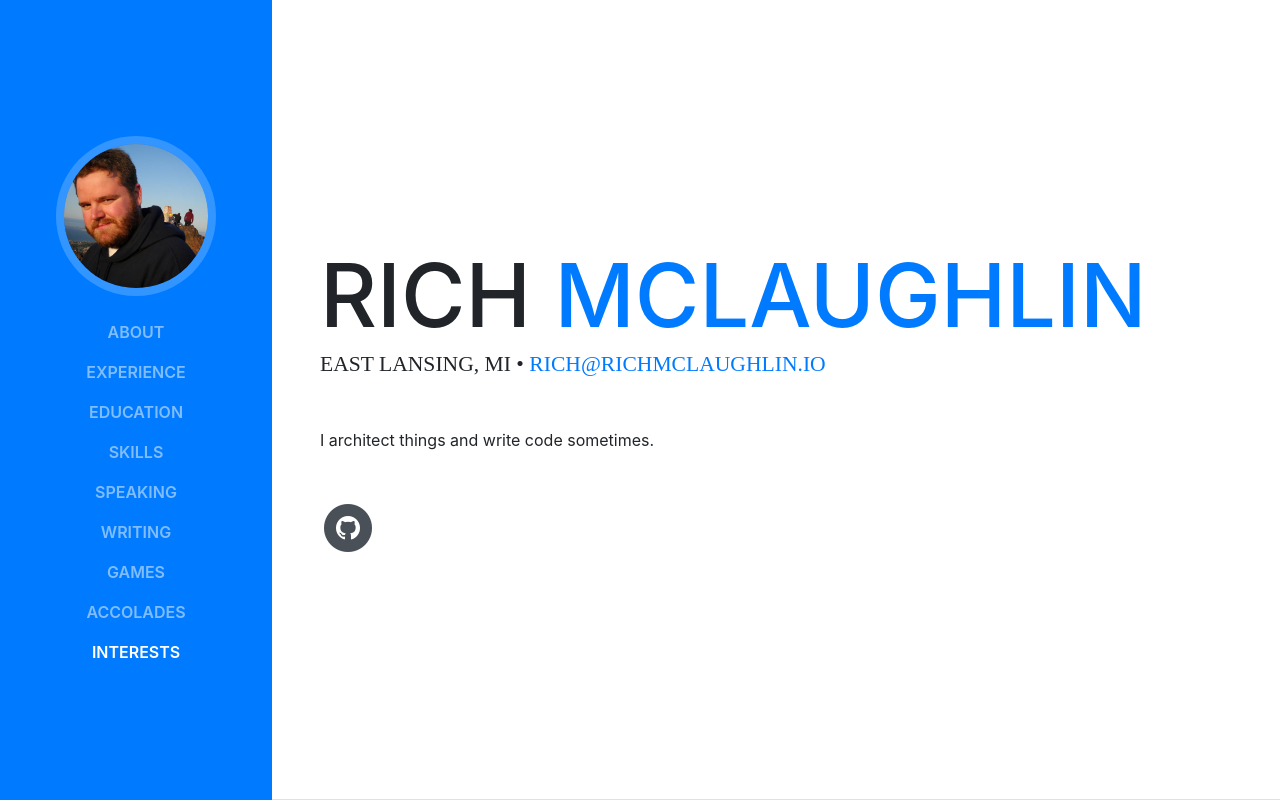
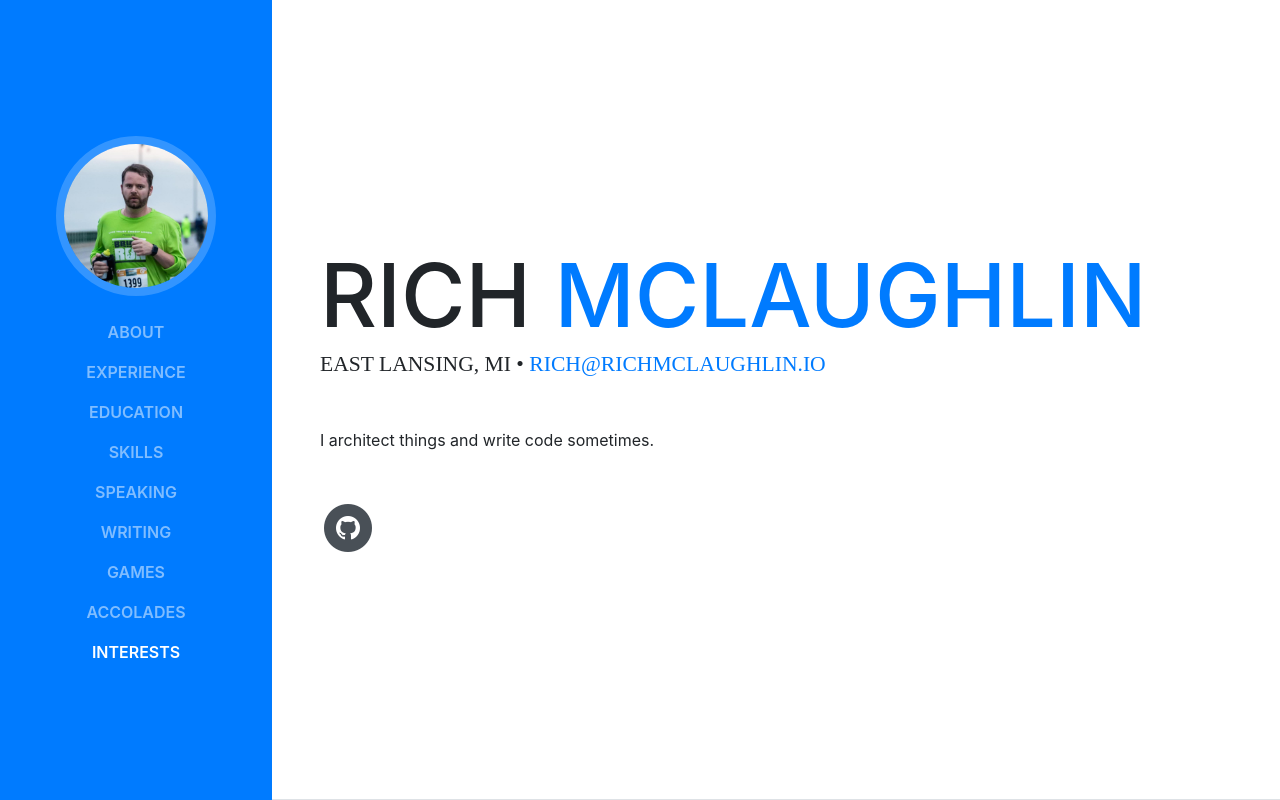
Before and after one commit to RichMcL/richmcl.github.io, a website with bundled scripts: page index.html in a window 1280 px wide. Shown: the top 800 px of the page. Built offline with nearby package versions, Linux system fonts and the light colour scheme; a web font is replaced by a local one.

Commit message:
Update profile pic

```diff
--- a/index.html
+++ b/index.html
@@ -31,7 +31,7 @@
     <a class="navbar-brand js-scroll-trigger" href="#page-top">
       <span class="d-block d-lg-none"></span>
       <span class="d-none d-lg-block">
-        <img class="img-fluid img-profile rounded-circle mx-auto mb-2" src="img/profile.jpg" alt="">
+        <img class="img-fluid img-profile rounded-circle mx-auto mb-2" src="img/running_profile.jpg" alt="">
       </span>
     </a>
     <button class="navbar-toggler" type="button" data-toggle="collapse" data-target="#navbarSupportedContent" aria-controls="navbarSupportedContent"
```
Also changed, not shown: img/running_profile.jpg (added).
